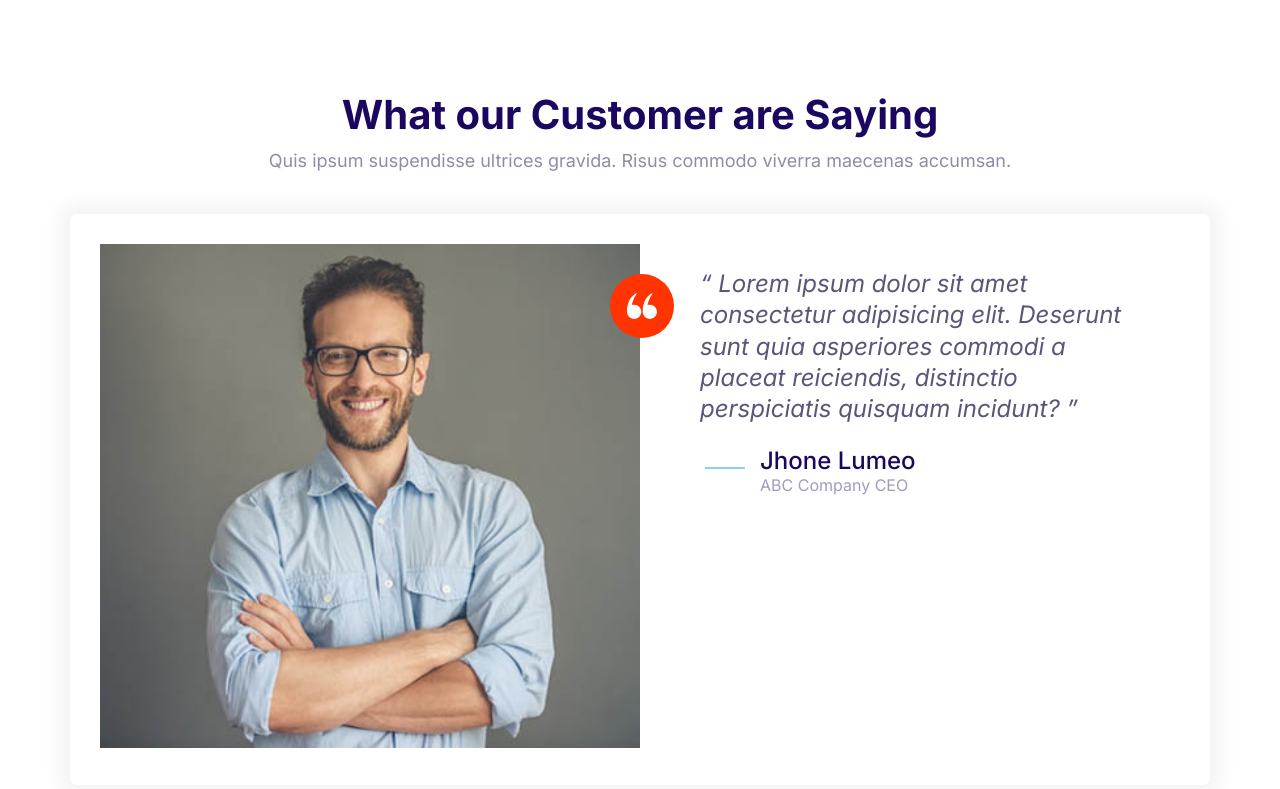
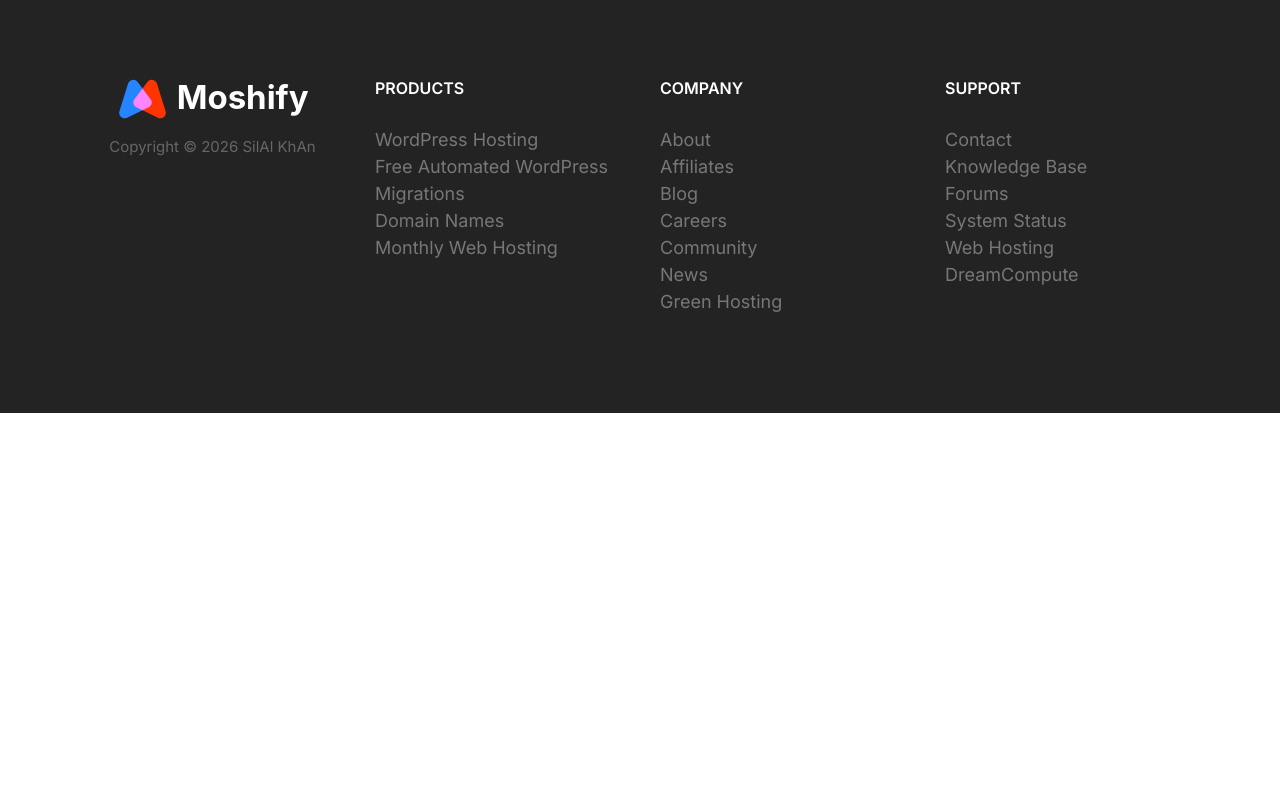
Before and after one commit to silalkhan/simple-webpage-design, a plain HTML site: page index.html in a window 1280 px wide. Drawn offline with Linux system fonts and the light colour scheme.

Commit message:
creared footer component

```diff
--- a/css/styles.css
+++ b/css/styles.css
@@ -694,3 +694,65 @@
     max-width: 700px;
   }
 }
+
+/*footer*/
+.footer {
+  background: #232323;
+}
+
+.footer__section {
+  padding: 2rem;
+  border-bottom: 1px solid #393939;
+}
+.footer__heading {
+  text-transform: uppercase;
+  font-weight: 600;
+}
+.footer__brand {
+  margin-top: 5rem;
+  text-align: center;
+}
+.footer__brand img {
+  width: 100%;
+  max-width: 230px;
+}
+.footer__copyright {
+  font-size: 2.1rem;
+  color: #fff;
+  opacity: 0.3;
+}
+.footer a {
+  color: #777;
+  transition: color 0.3s;
+}
+.footer a:hover {
+  color: #fff;
+}
+@media screen and (min-width: 768px) {
+  .footer__sections {
+    grid-template-columns: repeat(auto-fit, minmax(10rem, 1fr));
+  }
+  .footer .collaosible__chevron {
+    display: none;
+  }
+  .footer .collapsible__content {
+    max-height: 100%;
+    opacity: 1;
+  }
+  .footer__brand {
+    order: -1;
+    margin-top: 1rem;
+  }
+  .footer__copyright {
+    font-size: 1.5rem;
+  }
+  .footer__section {
+    border: 0;
+  }
+  .footer__section .list {
+    margin: 1;
+  }
+  .footer__heading {
+    font-size: 1.6rem;
+  }
+}
--- a/index.html
+++ b/index.html
@@ -15,51 +15,71 @@
     <title>Document</title>
   </head>
   <body>
-    <section class="block">
-      <header class="block__header">
-        <h2>What our Customer are Saying</h2>
-        <p>
-          Quis ipsum suspendisse ultrices gravida. Risus commodo viverra
-          maecenas accumsan.
-        </p>
-      </header>
-      <div class="container">
-        <div class="card testimonial">
-          <div class="grid grid--1x2">
-            <div class="testimonial__image">
-              <img
-                src="/images/testimonial.jpg"
-                alt="A happy, smilling customer"
-              />
-              <div class="icon-container icon-container--accent">
-                <svg class="icon icon--white icon--small">
-                  <use xlink:href="images/sprite.svg#quotes"></use>
-                </svg>
-              </div>
-            </div>
-            <blockquote class="quote">
-              <p class="quote__text">
-                Lorem ipsum dolor sit amet consectetur adipisicing elit.
-                Deserunt sunt quia asperiores commodi a placeat reiciendis,
-                distinctio perspiciatis quisquam incidunt?
-              </p>
-              <footer>
-                <div class="media">
-                  <div class="media__image">
-                    <svg class="icon icon--primary quote__line">
-                      <use xlink:href="images/sprite.svg#line"></use>
-                    </svg>
-                  </div>
-                  <div class="media__body">
-                    <h3 class="media__title quote__author">Jhone Lumeo</h3>
-                    <p class="quote__organization">ABC Company CEO</p>
-                  </div>
-                </div>
-              </footer>
-            </blockquote>
+    <footer class="block block--dark footer">
+      <div class="container grid footer__sections">
+        <section class="collapsible collapsible--expanded footer__section">
+          <header class="collapsible__header">
+            <h2 class="collapsible__heading footer__heading">PRODUCTS</h2>
+
+            <svg class="icon icon--white collaosible__chevron">
+              <use xlink:href="images/chevron.svg "></use>
+            </svg>
+          </header>
+          <div class="collapsible__content">
+            <ul class="list">
+              <li><a href="#"> WordPress Hosting</a></li>
+              <li><a href="#">Free Automated WordPress</a></li>
+              <li><a href="#">Migrations</a></li>
+              <li><a href="#">Domain Names</a></li>
+              <li><a href="#">Monthly Web Hosting</a></li>
+            </ul>
           </div>
-        </div>
+        </section>
+        <section class="collapsible footer__section">
+          <header class="collapsible__header">
+            <h2 class="collapsible__heading footer__heading">COMPANY</h2>
+
+            <svg class="icon icon--white collaosible__chevron">
+              <use xlink:href="images/chevron.svg "></use>
+            </svg>
+          </header>
+          <div class="collapsible__content">
+            <ul class="list">
+              <li><a href="#"> About</a></li>
+              <li><a href="#">Affiliates</a></li>
+              <li><a href="#">Blog</a></li>
+              <li><a href="#">Careers</a></li>
+              <li><a href="#">Community</a></li>
+              <li><a href="#">News</a></li>
+              <li><a href="#">Green Hosting</a></li>
+            </ul>
+          </div>
+        </section>
+        <section class="collapsible footer__section">
+          <header class="collapsible__header">
+            <h2 class="collapsible__heading footer__heading">SUPPORT</h2>
+
+            <svg class="icon icon--white collaosible__chevron">
+              <use xlink:href="images/chevron.svg "></use>
+            </svg>
+          </header>
+          <div class="collapsible__content">
+            <ul class="list">
+              <li><a href="#">Contact</a></li>
+              <li><a href="#">Knowledge Base</a></li>
+              <li><a href="#">Forums</a></li>
+              <li><a href="#">System Status</a></li>
+              <li><a href="#"> Web Hosting</a></li>
+              <li><a href="#"> DreamCompute</a></li>
+            </ul>
+          </div>
+        </section>
+        <section class="footer__brand">
+          <img src="/images/logo.svg" alt="" />
+          <p class="footer__copyright">Copyright &copy; 2026 SilAl KhAn</p>
+        </section>
+        <script src="js/main.js"></script>
       </div>
-    </section>
+    </footer>
   </body>
 </html>
```
Also changed, not shown: components/footer.html (added, +66 -0 lines).
